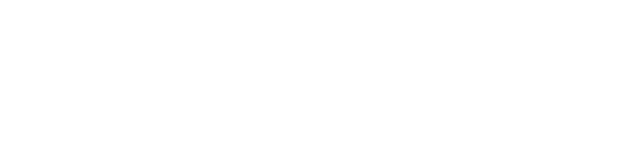
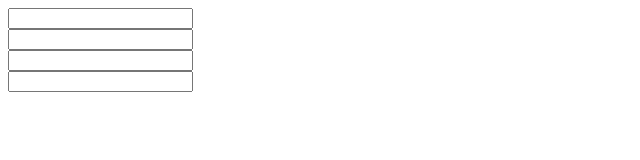
Before and after one commit to AdeTiDotun/Frontend_Mentor, a plain HTML site: page interactive_card/index.html in a window 1280 px wide. Shown: the whole page, without its empty margins (0-640 px from the left). Drawn offline with Linux system fonts and the light colour scheme.

Commit message:
form session

```diff
--- a/interactive_card/index.html
+++ b/interactive_card/index.html
@@ -9,7 +9,16 @@
     <!-- Body of the form -->
     <section>
         <div></div>
-        <div></div>
+        <div>
+            <label for="name"></label>
+           <input type="text" id="name"><br>
+           <label for="name"></label>
+           <input type="text" id="name"><br>
+           <label for="name"></label>
+           <input type="text" id="name"><br>
+           <label for="name"></label>
+           <input type="text" id="name"><br>
+        </div>
     </section>
 
     <!-- Cards -->
```
